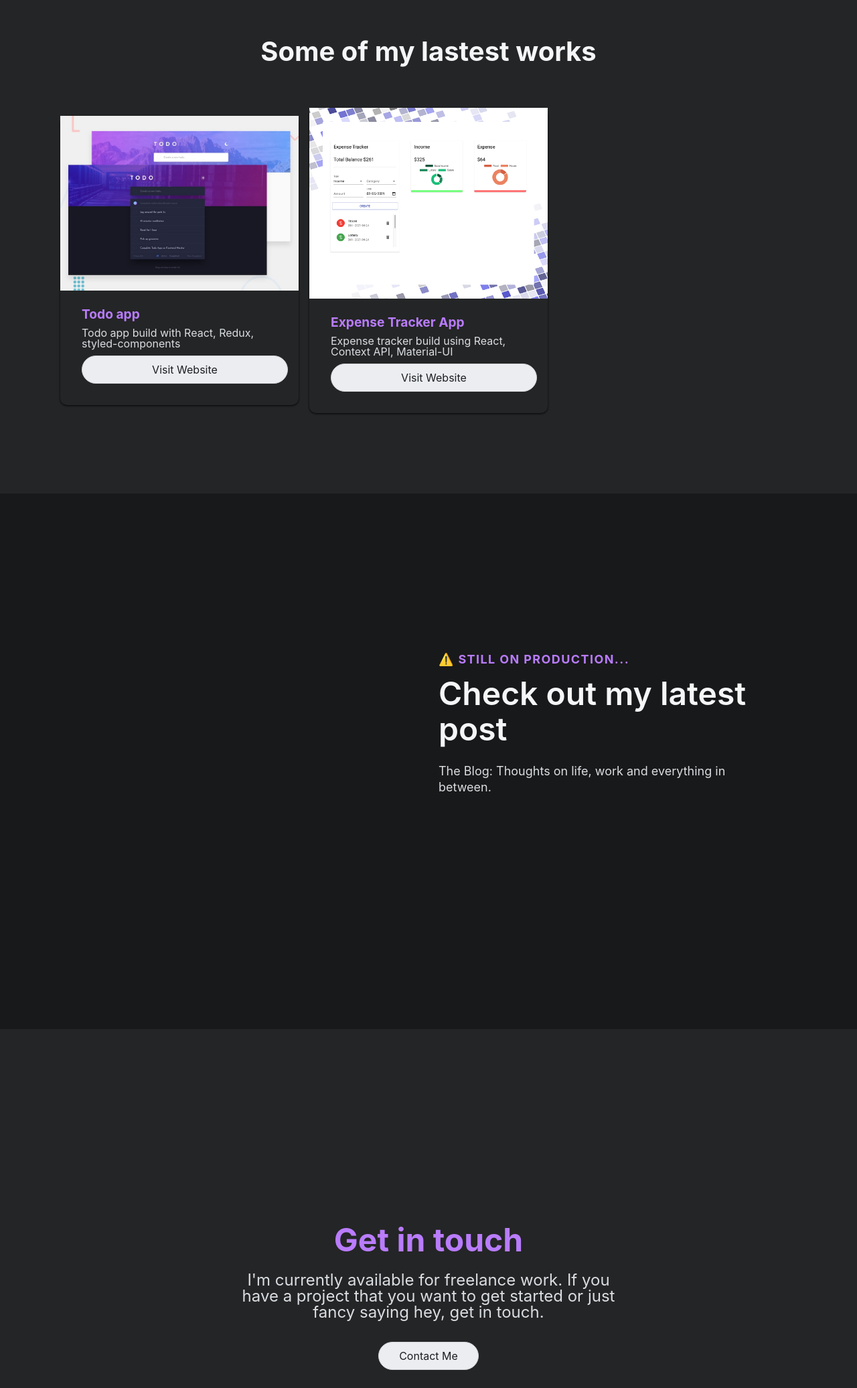
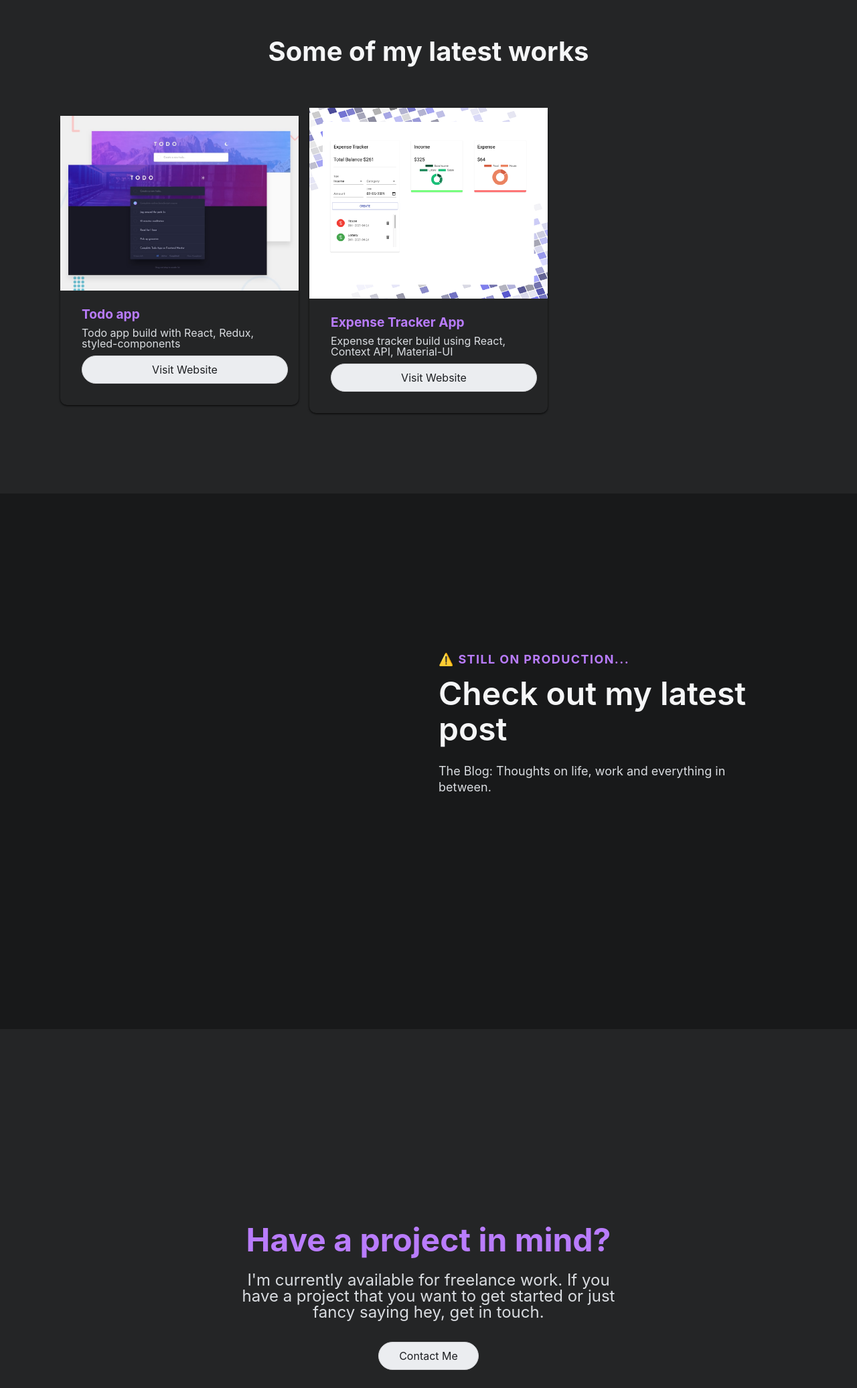
Before and after one commit to fbrzrvn/fabrizioervini.com, a React (Create React App) app: page / in a window 1280 px wide. Shown: the part 1663-3736 px from the top of the page at 67% size. Built offline with nearby package versions, Linux system fonts and the light colour scheme.

Commit message:
feat: fix typo in work and change contact heading

```diff
--- a/src/components/Contact/Contact.js
+++ b/src/components/Contact/Contact.js
@@ -12,7 +12,7 @@ const Contact = () => {
   return (
     <ContactContainer id="contact">
       <ContactContent>
-        <ContactH1>Get in touch</ContactH1>
+        <ContactH1>Have a project in mind?</ContactH1>
         <ContactP>
           I&apos;m currently available for freelance work. If you have a project
           that you want to get started or just fancy saying hey, get in touch.
--- a/src/components/Work/Work.js
+++ b/src/components/Work/Work.js
@@ -15,7 +15,7 @@ import {
 const Work = () => {
   return (
     <WorkContainer id="work">
-      <WorkH1>Some of my lastest works</WorkH1>
+      <WorkH1>Some of my latest works</WorkH1>
       <WorkWrapper>
         {works.map(work => (
           <WorkCard key={work.id}>
```
